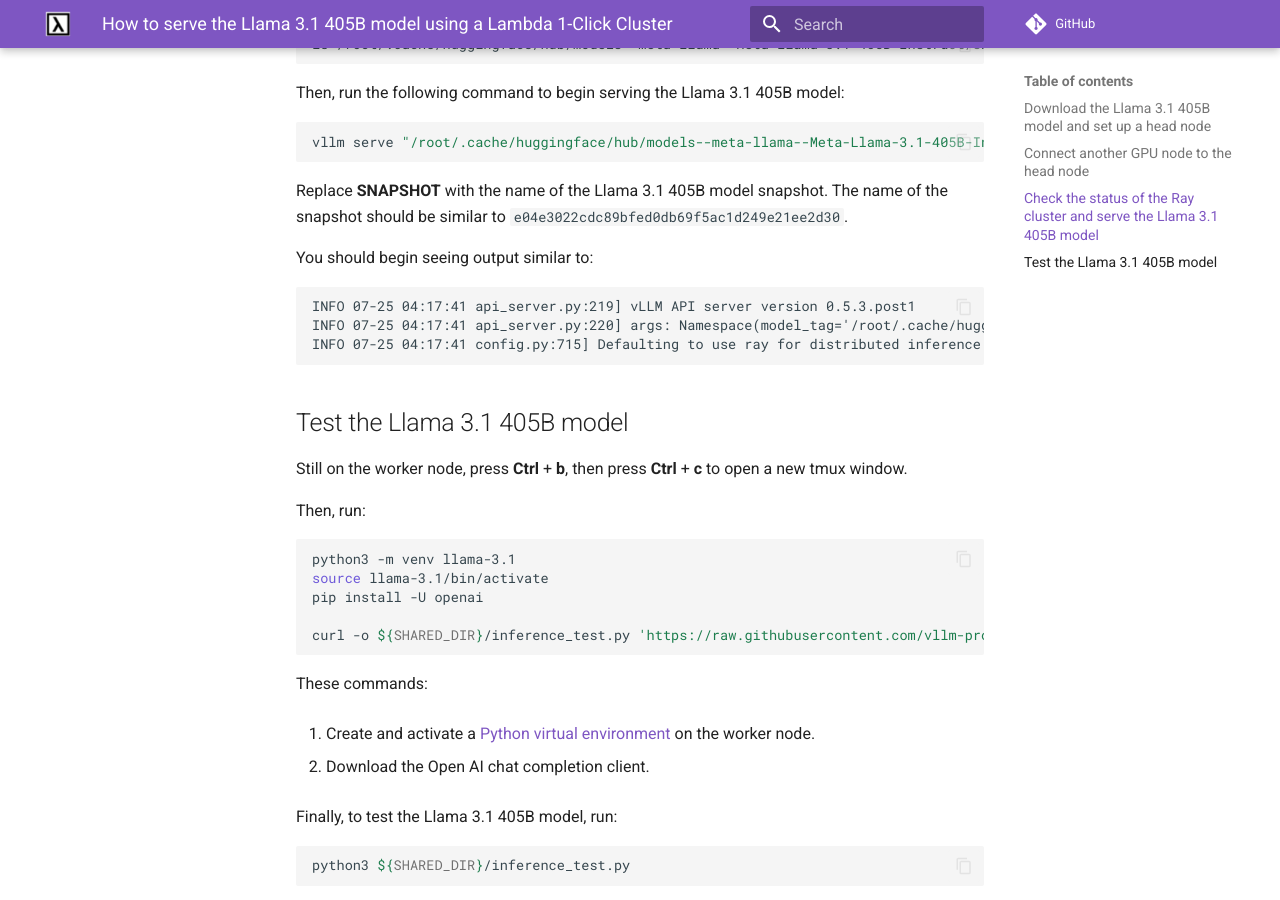
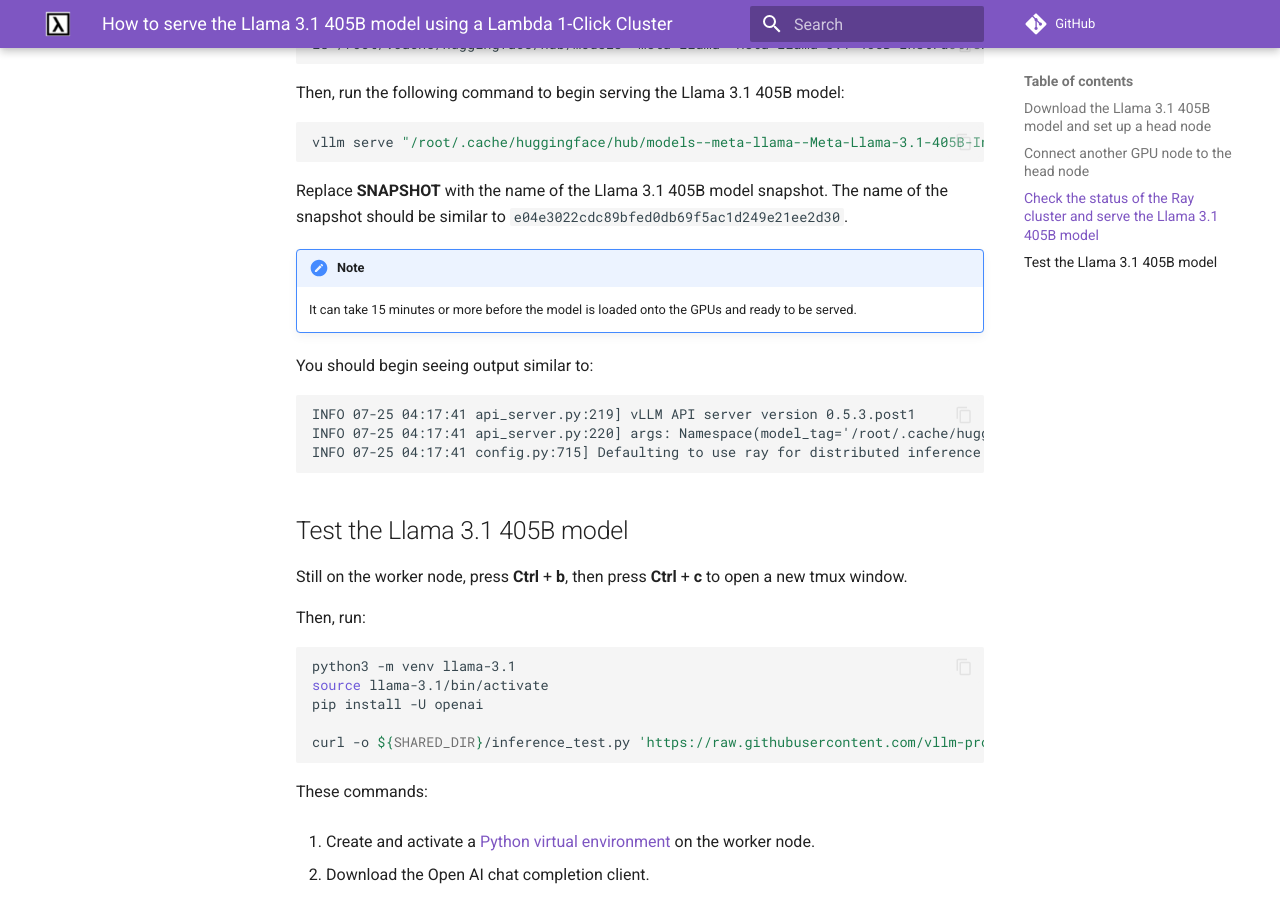
Before and after one commit to cbrownstein-lambda/lambda-docs-mkdocs, an MkDocs documentation site: the page built from docs/1-click-clusters/serving-llama-3_1-405b.md, in a window 1280 px wide and 900 px high, scrolled down 3685 px. Built offline with MkDocs 1.6.1 and Material for MkDocs 9.7.7, drawn with Linux system fonts in a browser that asks for light colours; comment, search, counter and statistics services are not loaded.

Commit message:
Add note WRT time to load model

````diff
--- a/docs/1-click-clusters/serving-llama-3_1-405b.md
+++ b/docs/1-click-clusters/serving-llama-3_1-405b.md
@@ -207,6 +207,11 @@
 The name of the snapshot should be similar to
 `e04e3022cdc89bfed0db69f5ac1d249e21ee2d30`.
 
+!!! note
+
+    It can take 15 minutes or more before the model is loaded onto the GPUs
+    and ready to be served.
+
 You should begin seeing output similar to:
 
 ```
````
